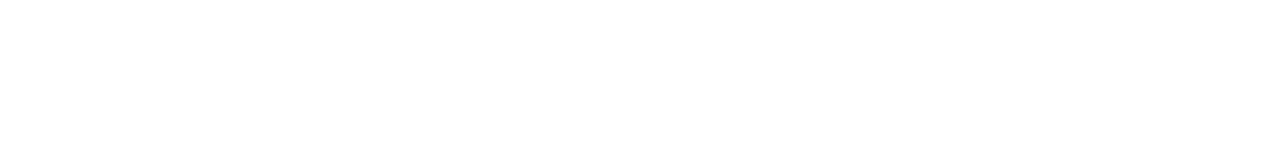
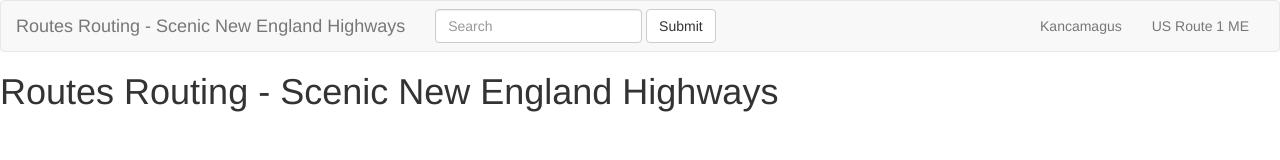
Before and after one commit to krissycaron/routeRouting, a plain HTML site: page index.html in a window 1280 px wide. Drawn offline with nearby package versions, Linux system fonts and the light colour scheme; some packages are replaced by stand-ins of ours.

Commit message:
stuck with jquery error

```diff
--- a/index.html
+++ b/index.html
@@ -6,24 +6,43 @@
 		<link rel="stylesheet" type="text/css" href="https://maxcdn.bootstrapcdn.com/font-awesome/4.7.0/css/font-awesome.min.css">
 		<link rel="stylesheet" type="text/css" href="/styles/main.css">
 </head>
-<body>
+<body ng-app="routesRouting">
+<nav class="navbar navbar-default">
+  <div class="container-fluid">
+    <div class="navbar-header">
+      <a class="navbar-brand" href="#">Routes Routing - Scenic New England Highways</a>
+    </div>
+    <div class="collapse navbar-collapse" id="bs-example-navbar-collapse-1">
+      <form class="navbar-form navbar-left">
+        <div class="form-group">
+          <input type="text" class="form-control" placeholder="Search">
+        </div>
+        <button type="submit" class="btn btn-default">Submit</button>
+      </form>
+      <ul class="nav navbar-nav navbar-right">
+        <li><a href="#">Kancamagus</a></li>
+        <li><a href="#">US Route 1 ME</a></li>
+      </ul>
+      </ul>
+    </div>
+  </div>
+</nav>
 
-
-
-
-
+<h1>Routes Routing - Scenic New England Highways</h1>
 
 
 <!-- 3rd party scripts -->
-<script src="https://www.gstatic.com/firebasejs/3.9.0/firebase.js"></script>
+<script src="https://www.gstatic.com/firebasejs/4.0.0/firebase.js"></script>
 <script type="text/javascript" src="./lib/bower_components/jquery/dist/jquery.js"></script>
 <script type="text/javascript" src="./lib/bower_components/bootstrap/dist/js/bootstrap.js"></script>
 <script type="text/javascript" src="./lib/bower_components/angular/angular.min.js"></script>
 <script type="text/javascript" src="./lib/bower_components/angular-route/angular-route.min.js"></script>
 
 
-
-
+<!-- my app scripts -->
+<script type="text/javascript" src="./javascripts/app.js"></script>
+<script type="text/javascript" src="./javascripts/AppConfig.js"></script>
+<script type="text/javascript" src="./javascripts/AppConstants.js"></script>
 
 
 </body>
--- /dev/null
+++ b/javascripts/app.js
@@ -0,0 +1,2 @@
+console.log("app loaded first");
+var app = angular.module("routesRouting", ["ngRoute"]);
```
Also changed, not shown: databases/seed.js (added), javascripts/AppConfig.js (added), javascripts/main.js (added), 1 other file.
